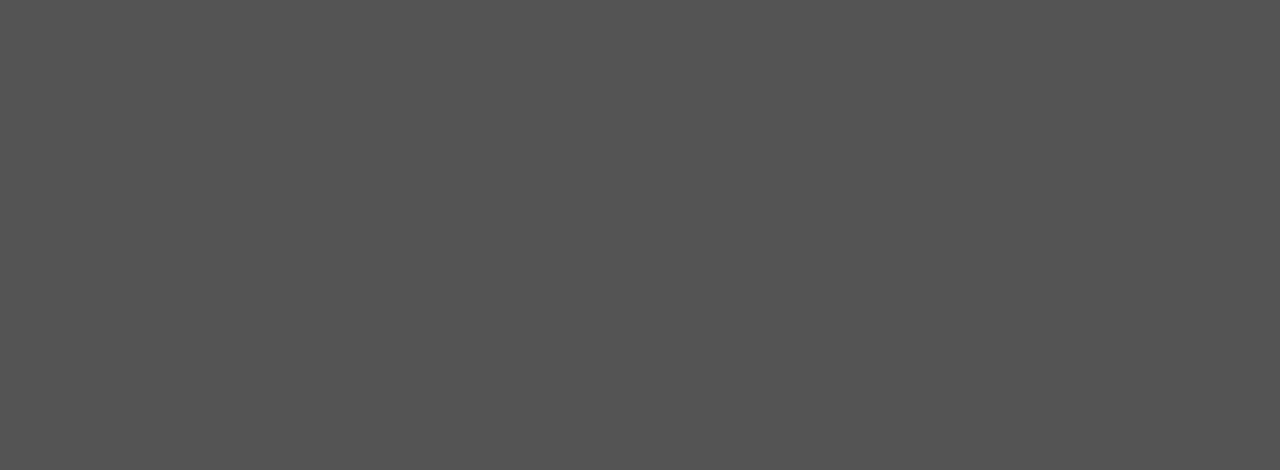
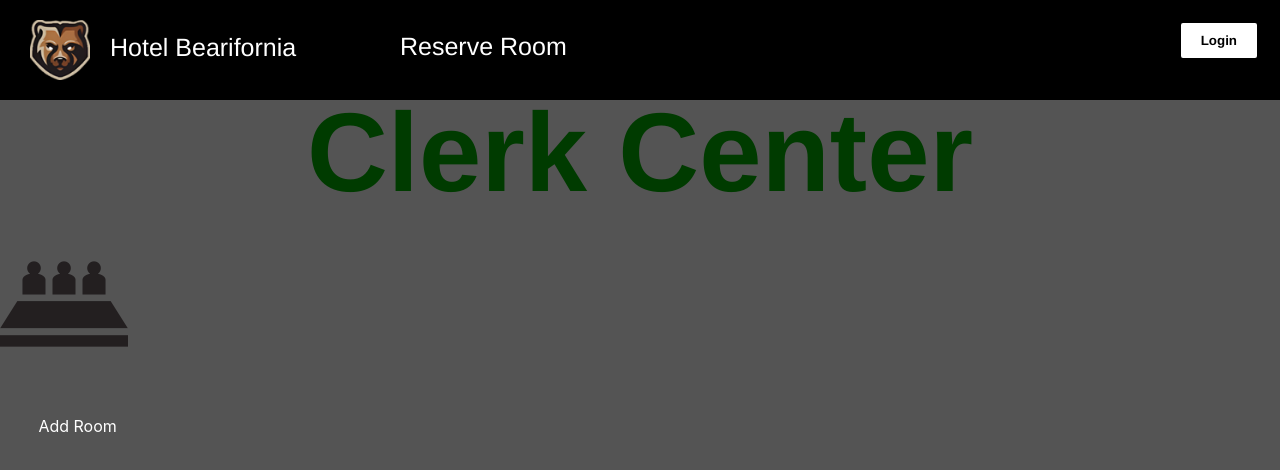
Before and after one commit to mjosephs04/projectBearifornia, a React (Create React App) app in the folder frontend/: page /clerk-center in a window 1280 px wide. Before the commit this address had no page. Shown: the top 470 px of the page. Built offline with nearby package versions, Linux system fonts and the light colour scheme.

Commit message:
initialized clerk center page

```diff
--- a/frontend/src/App.js
+++ b/frontend/src/App.js
@@ -7,6 +7,7 @@ import NatureRetreat from './Components/Nature-Retreat/Nature-Retreat'
 import Vintage from './Components/Vintage/Vintage'
 import LoginPage from './Components/Login_Page/LoginPage'
 import CreateAccount from './Components/Create_Account/CreateAccount'
+import ClerkCenter from './Components/Clerk_Center/ClerkCenter'
 import {Route, Routes} from "react-router-dom";
 const App = () => {
     return (
@@ -19,6 +20,7 @@ const App = () => {
                 <Route exact path='/reserve/old-vintage' element={<Vintage />}/>
                 <Route exact path='/login-page' element={<LoginPage />}/>
                 <Route exact path='/create-account' element={<CreateAccount />}/>
+                <Route exact path='/clerk-center' element={<ClerkCenter />}/>
             </Routes>
         </>
     );
--- /dev/null
+++ b/frontend/src/Components/Clerk_Center/ClerkCenter.css
@@ -0,0 +1,33 @@
+.pageTitle{
+    font-family: Helvetica;
+    font-size: 7vh;
+    font-weight: bolder;
+    color: #003b00;
+
+    display: flex;
+    justify-content: center;
+    align-items: center;
+    padding-top: 3.5%;
+    height: 2vh;
+}
+
+.inputContainer {
+    display: flex;
+    flex-direction: column;
+    align-items: flex-start;
+    justify-content: center;
+    top: 50%;
+    left: 3%;
+    position: absolute;
+}
+
+.inputContainer > .errorLabel {
+    color: red;
+    font-size: 12px;
+}
+
+.bedroomButton{
+    width: 10%;
+    top: 30%;
+    position:absolute;
+}
--- /dev/null
+++ b/frontend/src/Components/Clerk_Center/ClerkCenter.js
@@ -0,0 +1,37 @@
+
+import Layout from '../Layout/Layout'
+import React, {useEffect, useState} from 'react'
+import axios from 'axios'
+import "./ClerkCenter.css"
+import bedroomButton from "../../assets/76244.png";
+import {Link} from "react-router-dom";
+const ClerkCenter = (props) =>{
+    const [usernameError, setEmailError] = useState('')
+    const [passwordError, setPasswordError] = useState('')
+
+    const onButtonClick = () => {
+        //PUT THE LOGIN METHOD HERE MY BOAAAAA
+    }
+
+    return (
+        <div>
+            <Layout/>
+            <div className='pageTitle'>
+                <h1>Clerk Center</h1>
+            </div>
+            <br/>
+            <div className='inputContainer'>
+                <p>Add Room</p>
+            </div>
+            <div className='button'>
+                <Link to='/add-room'>
+                    <img className='bedroomButton' src={bedroomButton}/>
+                </Link>
+            </div>
+
+        </div>
+    );
+
+}
+
+export default ClerkCenter
```
Also changed, not shown: frontend/src/assets/76244.png (added), frontend/src/assets/bedroom-icon.jpg (added).
